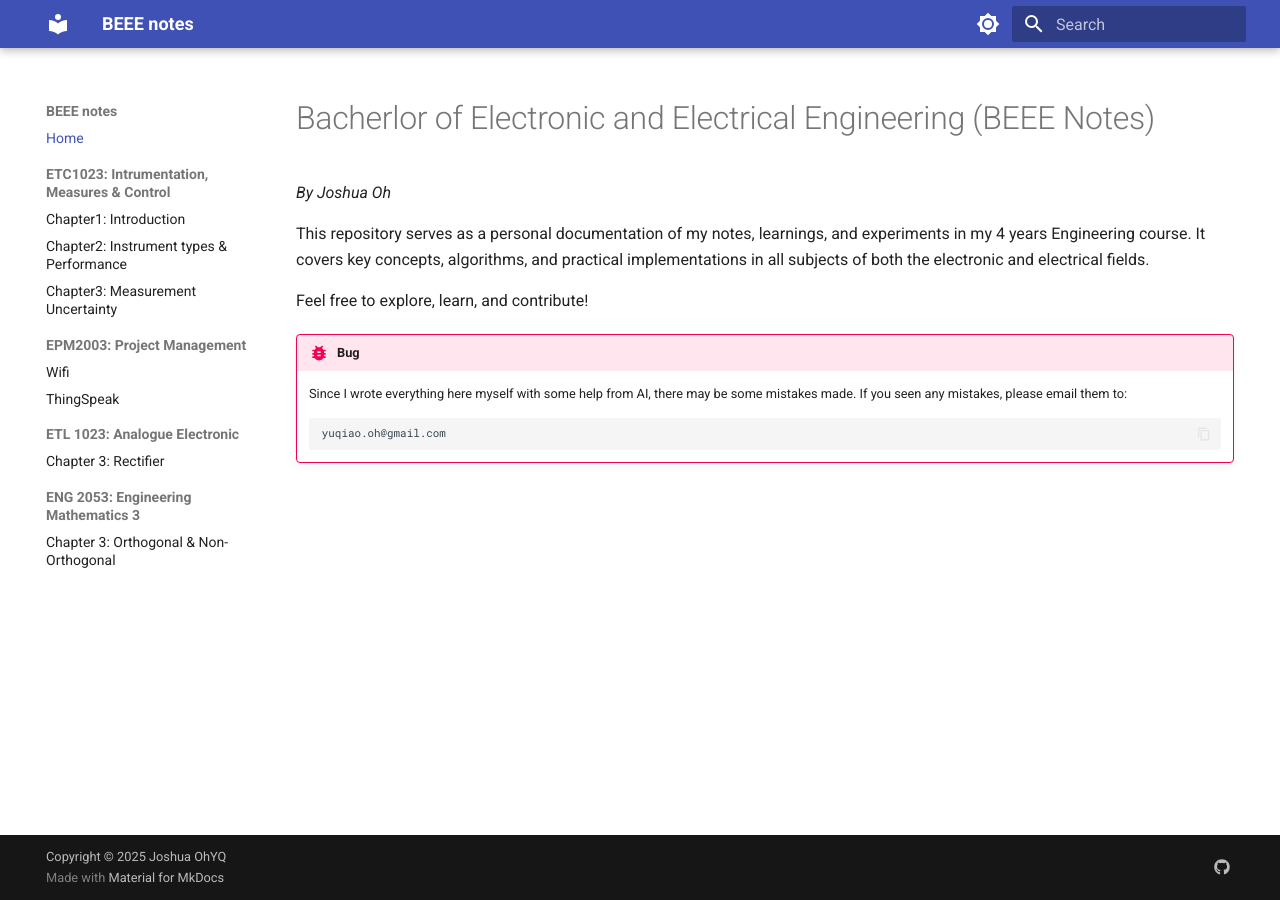
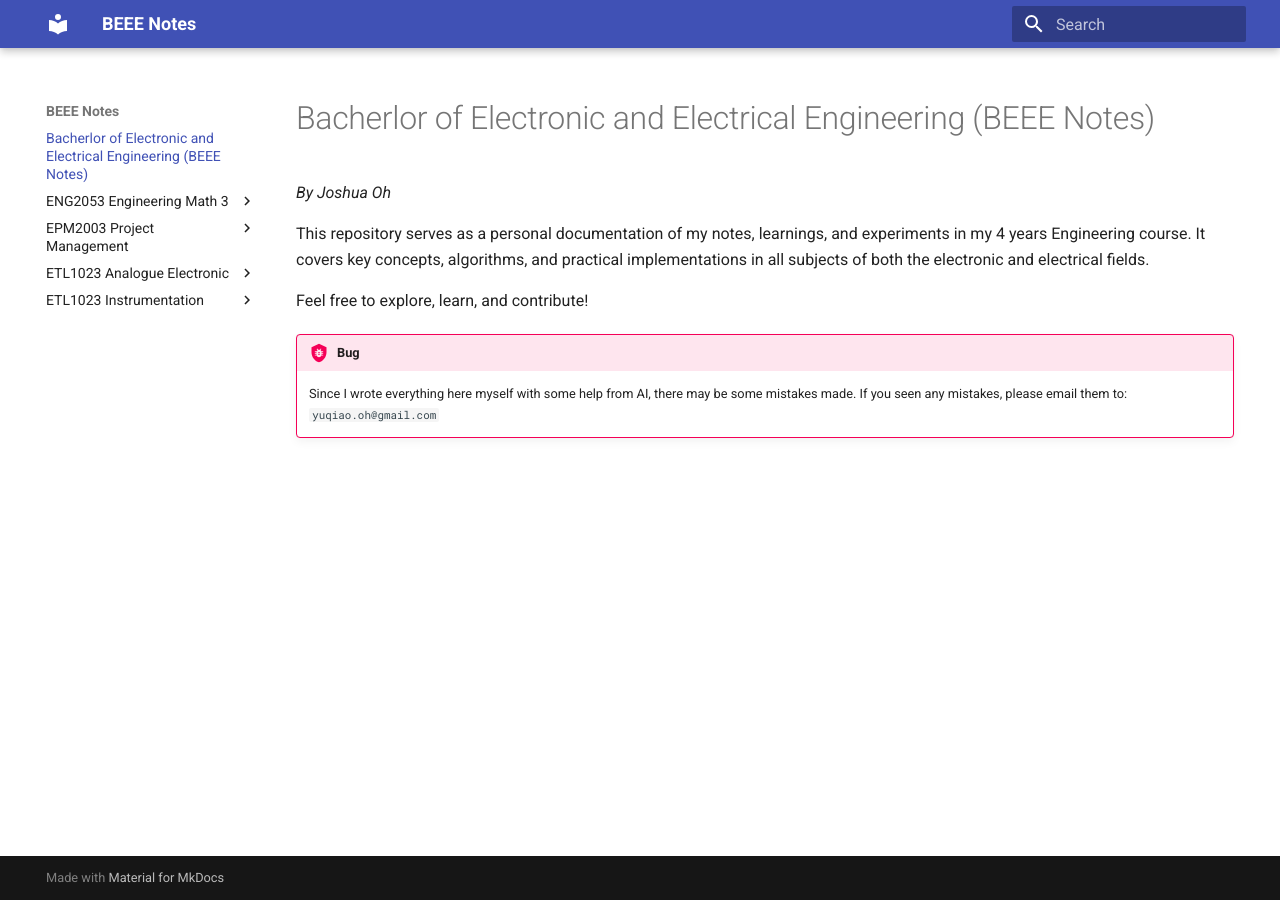
Before and after one commit to JoshuaOhYQ/BEEE, an MkDocs documentation site: the page built from docs/index.md, in a window 1280 px wide. Built offline with MkDocs 1.6.1 and Material for MkDocs 9.7.7, drawn with Linux system fonts in a browser that asks for light colours.

Commit message:
dia ni mama

```diff
--- a/mkdocs.yml
+++ b/mkdocs.yml
@@ -1,115 +1,14 @@
-site_name: BEEE notes
-site_url: https://mydomain.org/mysite
-site_author: Joshua OhYQ
-copyright: "Copyright © 2025 Joshua OhYQ"
-
+site_name: BEEE Notes
 theme:
   name: material
-  palette:
-    - media: "(prefers-color-scheme: light)"
-      scheme: default
-      toggle:
-        icon: material/brightness-7
-        name: Switch to dark mode
-    - media: "(prefers-color-scheme: dark)"
-      scheme: slate
-      toggle:
-        icon: material/brightness-4
-        name: Switch to light mode
-  features:
-    - announce.dismiss
-    - content.action.edit
-    - content.action.view
-    - content.code.annotate
-    - content.code.copy
-    - content.tooltips
-    - navigation.expand
-    - navigation.footer
-    - navigation.indexes
-    - navigation.instant
-    - navigation.sections
-    - navigation.top
-    - navigation.tracking
-    - search.highlight
-    - search.share
-    - search.suggest
-    - toc.follow
-  icon:
-    admonition:
-      note: material/note-outline
-      abstract: material/format-list-checks
-      info: material/information
-      tip: material/lightbulb-on
-      success: material/check-bold
-      question: material/help-circle
-      warning: material/alert
-      failure: material/close-thick
-      danger: material/flash
-      bug: material/bug
-      example: material/test-tube
-      quote: material/format-quote-close
-    annotation: material/plus-circle
-
-extra:
-  social:
-    - icon: fontawesome/brands/github
-      link: https://joshuaohyq.github.io/AI-Python/
-      name: Joshua Oh's GitHub
-
-extra_css:
-  - stylesheets/extra.css
-  - stylesheets/custom.css
-
-extra_javascript:
-  - javascripts/mathjax.js
-  - https://cdn.jsdelivr.net/npm/mathjax@3/es5/tex-mml-chtml.js
 
 markdown_extensions:
-  - admonition
-  - pymdownx.superfences:
-      custom_fences:
-        - name: mermaid
-          class: mermaid
-          format: !!python/name:pymdownx.superfences.fence_code_format
-  - pymdownx.highlight:
-      anchor_linenums: true
-  - pymdownx.inlinehilite
-  - pymdownx.emoji:
-      emoji_index: !!python/name:materialx.emoji.twemoji
-      emoji_generator: !!python/name:materialx.emoji.to_svg
-  - pymdownx.details
-  - pymdownx.tabbed:
-      alternate_style: true
-  - pymdownx.tasklist:
-      custom_checkbox: true
-  - pymdownx.blocks.caption
   - pymdownx.arithmatex:
       generic: true
       inline_syntax: ['$', '$']
-  - pymdownx.snippets
-  - def_list
-  - footnotes
-  - abbr
-  - attr_list
-  - md_in_html
-  - toc:
-      permalink: true
-      title: Table of Content
+  - toc
+  - admonition
 
-nav:
-  - Home: index.md
-
-  - "ETC1023: Intrumentation, Measures & Control":
-    - "Chapter1: Introduction": "ETL1023 Instrumentation/Chapter1"
-    - "Chapter2: Instrument types & Performance": "ETL1023 Instrumentation/Chapter2"
-    - "Chapter3: Measurement Uncertainty": "ETL1023 Instrumentation/Chapter3"
-
-  - "EPM2003: Project Management":
-    - "Wifi": "EPM2003 Project Management/wifi"
-    - "ThingSpeak": "EPM2003 Project Management/ThingSpeak"
-
-  - "ETL 1023: Analogue Electronic":
-    - "Chapter 3: Rectifier": "ETL1023 Analogue Electronic/Rectifier"
-
-  - "ENG 2053: Engineering Mathematics 3":
-    - "Chapter 3: Orthogonal & Non-Orthogonal": "ENG2053 Engineering Math 3/Orthogonal"
+extra_javascript:
+  - javascripts/mathjax-config.js
+  - https://cdn.jsdelivr.net/npm/mathjax@3/es5/tex-mml-chtml.js
```
Also changed, not shown: docs/javascripts/mathjax-config.js (renamed from docs/javascripts/mathjax.js).
